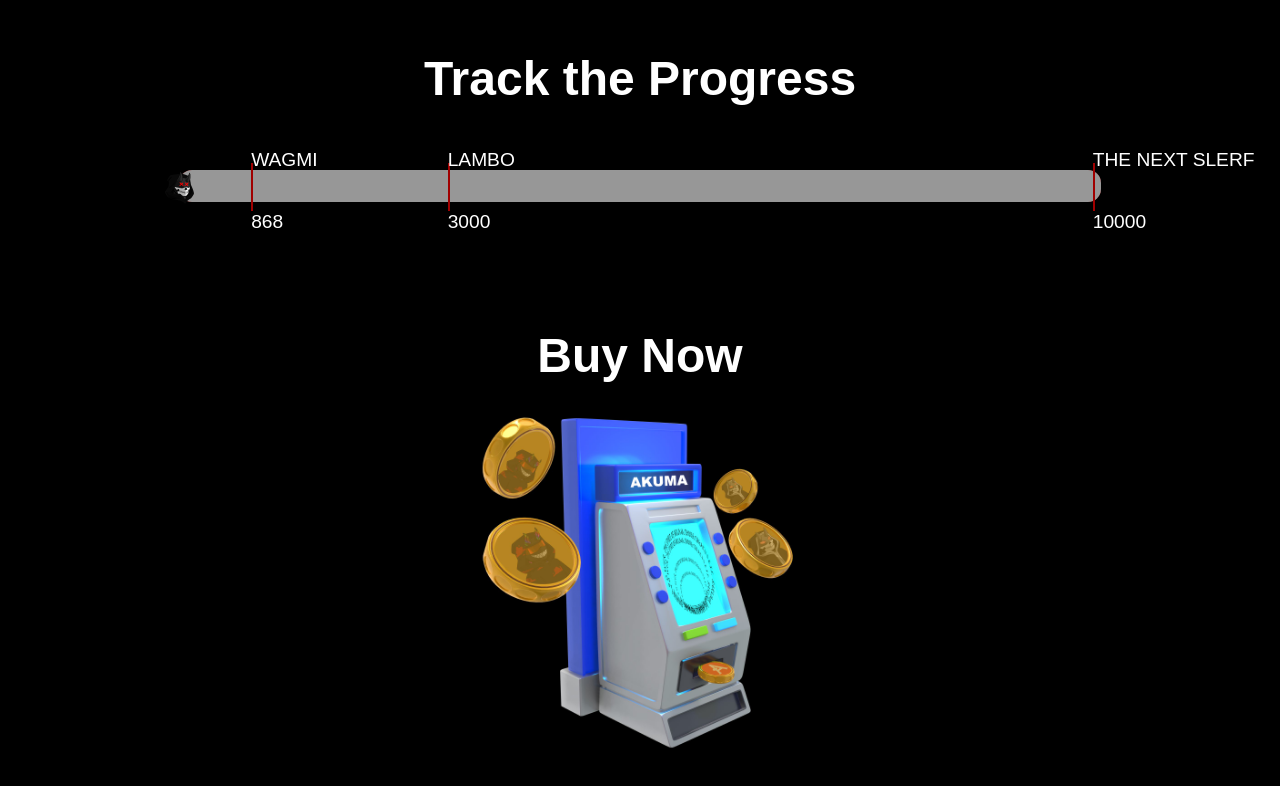
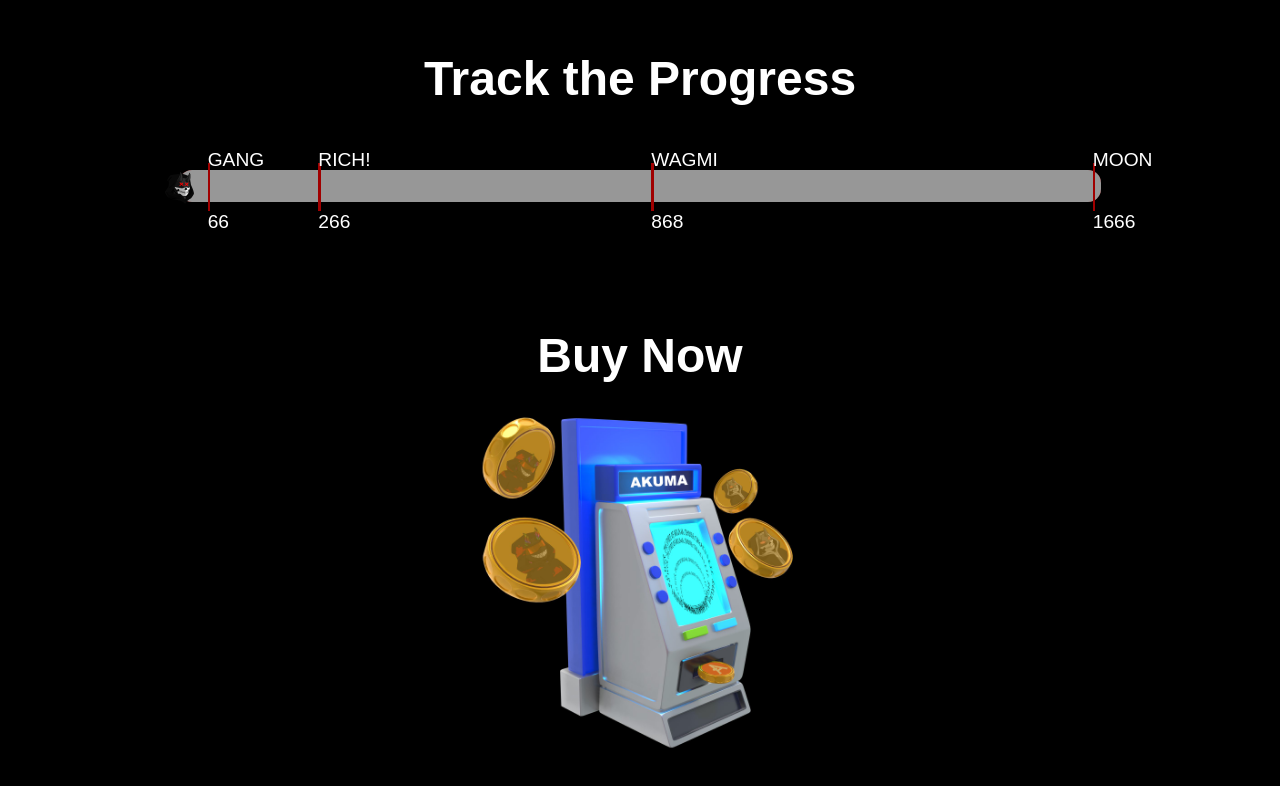
Before and after one commit to akumasolana/website, a React app: page / in a window 1280 px wide. Shown: the part 1703-2489 px from the top of the page. Built offline with nearby package versions, Linux system fonts and the light colour scheme; no server answers.

Commit message:
Lowereed the benchmark

```diff
--- a/src/components/ProgressBar.js
+++ b/src/components/ProgressBar.js
@@ -33,9 +33,10 @@ function ProgressBar() {
     fetchTokenBalance();
   }, []);
   const benchmarks = [
+    { value: 66, label: 'GANG' },
+    { value: 266, label: 'RICH!' },
     { value: 868, label: 'WAGMI' },
-    { value: 3000, label: 'LAMBO' },
-    { value: 10000, label: 'THE NEXT SLERF' }
+    { value: 1666, label: 'MOON' }
   ];
   const calculateProgressPercentage = () => {
     const maxValue = benchmarks[benchmarks.length - 1].value;
```
Also changed, not shown: build/asset-manifest.json, build/index.html.
